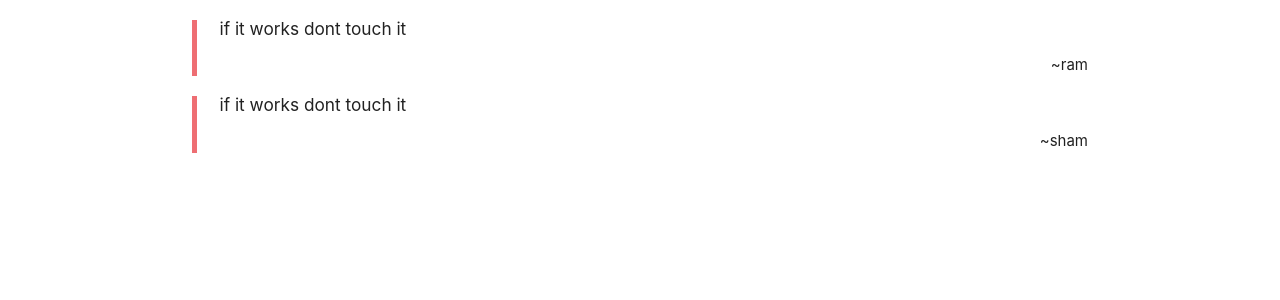
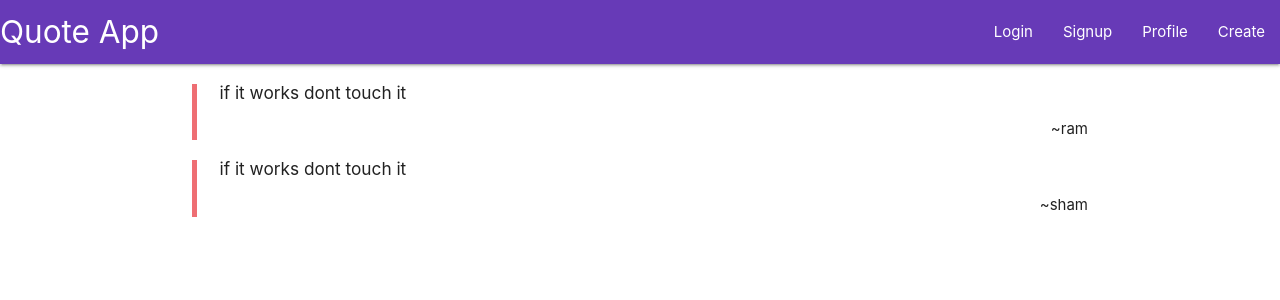
Before and after one commit to rastogi26/Quote_App, a React (Create React App) app in the folder client/: page / in a window 1280 px wide. Shown: the top 300 px of the page. Built offline with nearby package versions, Linux system fonts and the light colour scheme.

Commit message:
react router dom

```diff
--- a/client/src/App.js
+++ b/client/src/App.js
@@ -1,20 +1,17 @@
 
+import { useRoutes } from 'react-router-dom';
 import './App.css';
-import CreateQuote from './components/CreateQuote';
-import Home from './components/Home';
-import Login from './components/Login';
-import Profile from './components/Profile';
-import Signup from './components/SignUp';
+import NavBar from "./components/NavBar";
+import {routes} from './routes'
 
 
 function App() {
+  const elements = useRoutes(routes)
   return (
     <div>
-      {/* <Login /> */}
-      {/* <Signup/> */}
-      {/* <Profile/> */}
-      {/* <CreateQuote/> */}
-      <Home/>
+      <NavBar/>
+      {elements}
+
     </div>
   );
 }
--- a/client/src/index.js
+++ b/client/src/index.js
@@ -3,11 +3,13 @@ import ReactDOM from 'react-dom/client';
 import './index.css';
 import App from './App';
 import reportWebVitals from './reportWebVitals';
-
+import {BrowserRouter} from 'react-router-dom'
 const root = ReactDOM.createRoot(document.getElementById('root'));
 root.render(
   <React.StrictMode>
+   <BrowserRouter>
     <App />
+   </BrowserRouter>
   </React.StrictMode>
 );
 
```
